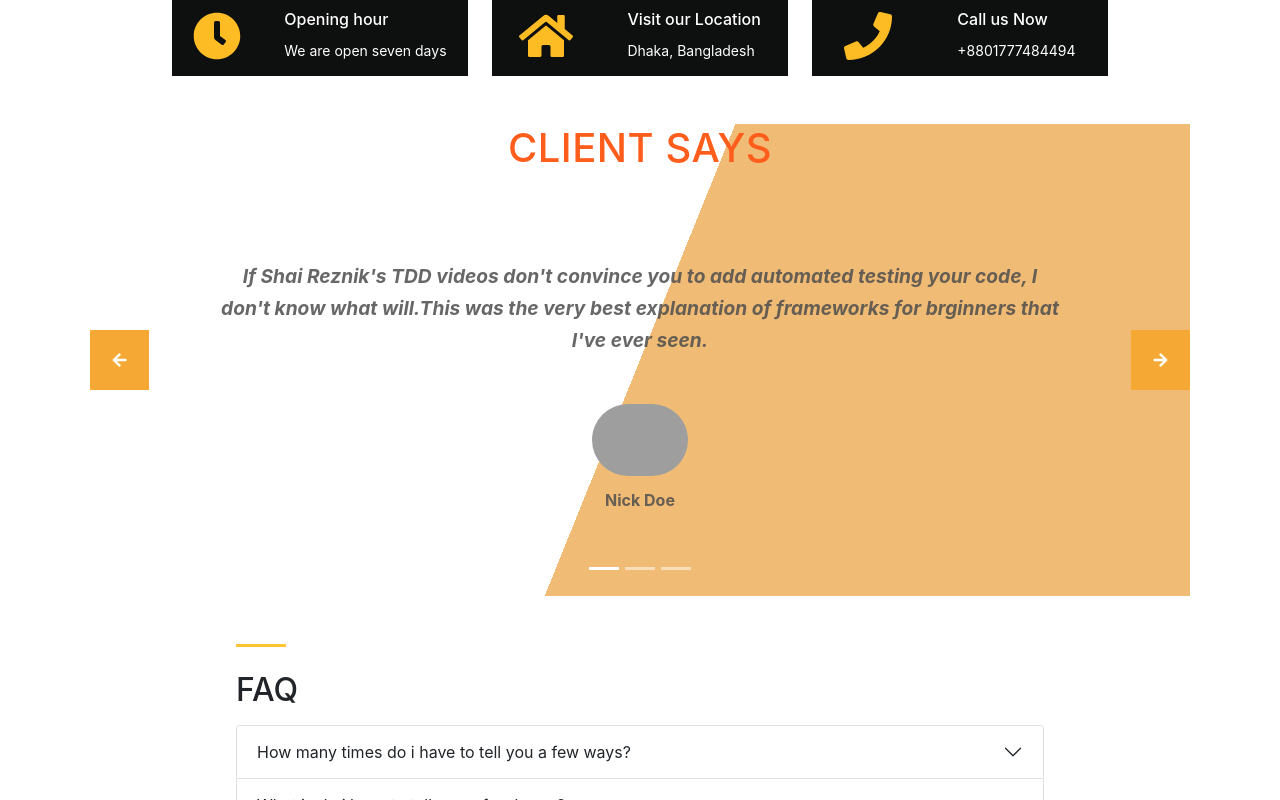
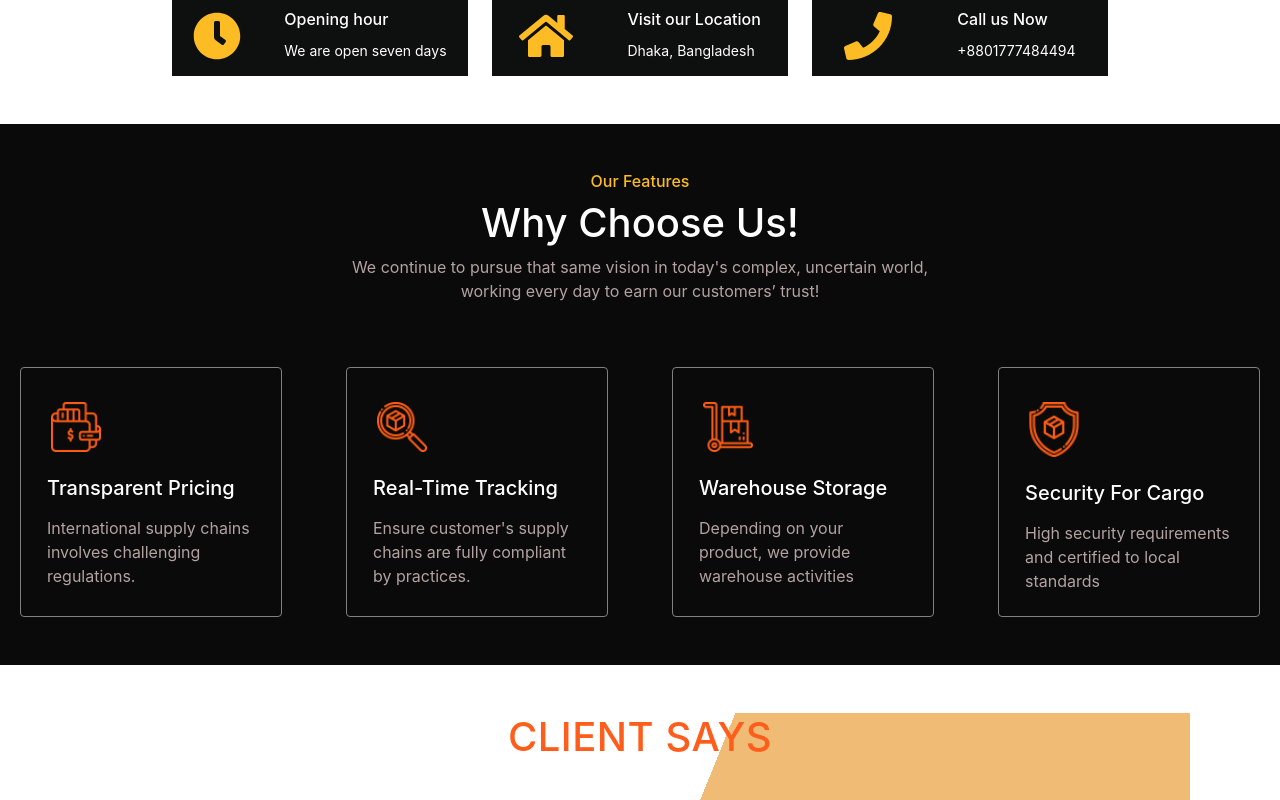
Before and after one commit to Rajdev-ullash/Fast_Fright, a React (Create React App) app in the folder client/: page / in a window 1280 px wide. Shown: the part 560-1360 px from the top of the page. Built offline with nearby package versions, Linux system fonts and the light colour scheme; grey boxes are pictures that could not be loaded.

Commit message:
choose us

```diff
--- a/client/src/Components/AllHome/Home/Choose_detail/Choose_detail.css
+++ b/client/src/Components/AllHome/Home/Choose_detail/Choose_detail.css
@@ -1,5 +1,5 @@
 .choose-card {
-  background-color: rgb(10, 10, 78);
+  background-color: rgb(10, 10, 10);
   border: 1px solid grey;
   transition-property: margin-top;
   transition-duration: 1s;
--- a/client/src/Components/AllHome/Home/Choose_detail/Choose_detail.js
+++ b/client/src/Components/AllHome/Home/Choose_detail/Choose_detail.js
@@ -20,7 +20,7 @@ const Choose_detail = (props) => {
           <img
             src={img}
             alt=""
-            style={{ width: "50px", marginLeft: "20px" }}
+            style={{ width: "50px", marginLeft: "20px", color: "#FDBC24" }}
             className="mt-4 mb-2"
           />
           <Card.Body>
--- a/client/src/Components/AllHome/Home/Choose_us/Choose_us.css
+++ b/client/src/Components/AllHome/Home/Choose_us/Choose_us.css
@@ -1,5 +1,5 @@
 .choose {
-  background-color: rgb(10, 10, 78);
+  background-color: rgb(10, 10, 10);
 }
 .choose-title {
   color: rgb(180, 162, 162);
--- a/client/src/Components/AllHome/Home/Choose_us/Choose_us.js
+++ b/client/src/Components/AllHome/Home/Choose_us/Choose_us.js
@@ -37,9 +37,9 @@ const choose_data = [
 ];
 const Choose_us = () => {
   return (
-    <div className="choose">
+    <div className="choose mt-5">
       <div className="text-center p-5">
-        <h6 style={{ color: "tomato" }}>Our Features</h6>
+        <h6 style={{ color: "#FDBC24" }}>Our Features</h6>
         <h1 className="text-white">Why Choose Us!</h1>
         <p className="choose-title">
           We continue to pursue that same vision in today's complex, uncertain
--- a/client/src/Components/AllHome/Home/Home.js
+++ b/client/src/Components/AllHome/Home/Home.js
@@ -1,5 +1,6 @@
 import React from "react";
 import BusinessInfo from "./BusinessInfo/BusinessInfo";
+import Choose_us from "./Choose_us/Choose_us";
 import Faq from "./Faq/Faq";
 import Footer from "./Footer/Footer";
 import HeaderMain from "./HeaderMain/HeaderMain";
@@ -13,6 +14,7 @@ const Home = () => {
       <Navbar></Navbar>
       <HeaderMain></HeaderMain>
       <BusinessInfo></BusinessInfo>
+      <Choose_us />
       <Testominal></Testominal>
       <Faq></Faq>
       <WhatWeOffer></WhatWeOffer>
```
